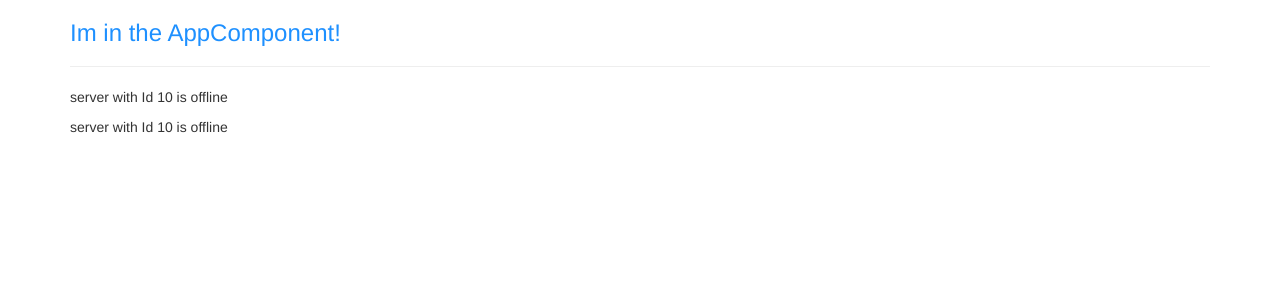
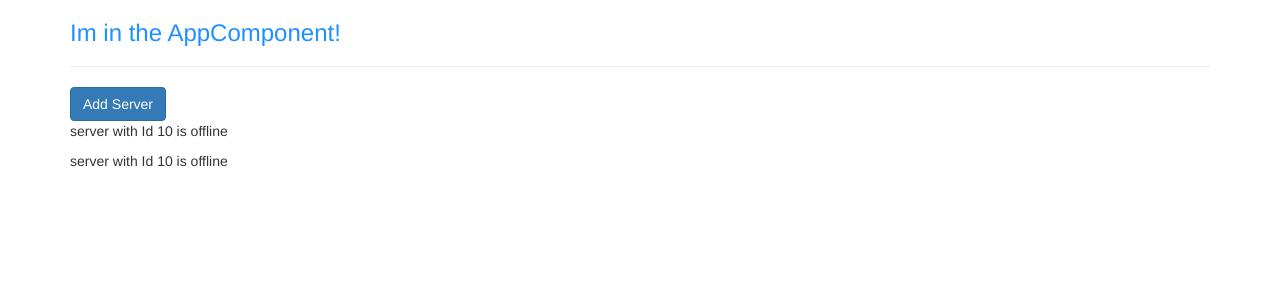
Before and after one commit to mik3ymikes/Angular-the-complete-guide, an Angular app in the folder the-basics/: page / in a window 1280 px wide. Shown: the top 300 px of the page. Built offline with nearby package versions, Linux system fonts and the light colour scheme.

Commit message:
property binding

```diff
--- a/the-basics/src/app/servers/servers.component.html
+++ b/the-basics/src/app/servers/servers.component.html
@@ -1,2 +1,3 @@
+<button class="btn btn-primary" [disabled]="!allowNewServer">Add Server</button>
 <app-server></app-server>
 <app-server></app-server>
--- a/the-basics/src/app/servers/servers.component.ts
+++ b/the-basics/src/app/servers/servers.component.ts
@@ -1,11 +1,22 @@
-import { Component } from '@angular/core';
+import { Component, OnInit } from '@angular/core';
 
 @Component({
   selector: '.app-servers',
   template: `<app-server></app-server>
   <app-server></app-server>`,
+  templateUrl: "./servers.component.html",
   styleUrls: ['./servers.component.css']
 })
-export class ServersComponent {
+export class ServersComponent implements OnInit {
+allowNewServer=false;
+
+constructor(){
+  setTimeout(()=>{
+    this.allowNewServer=true
+  })
+}
+
+ngOnInit() {
 
 }
+}
```
